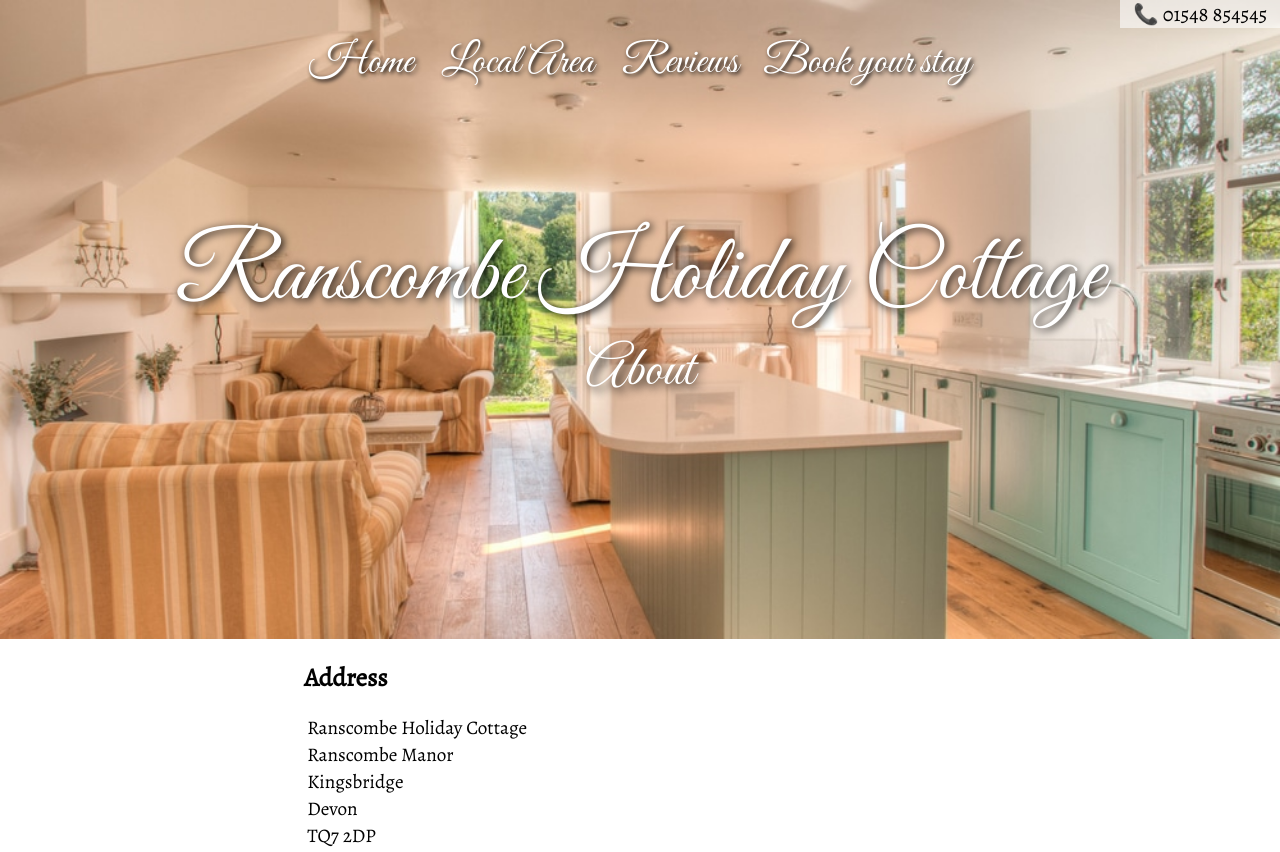
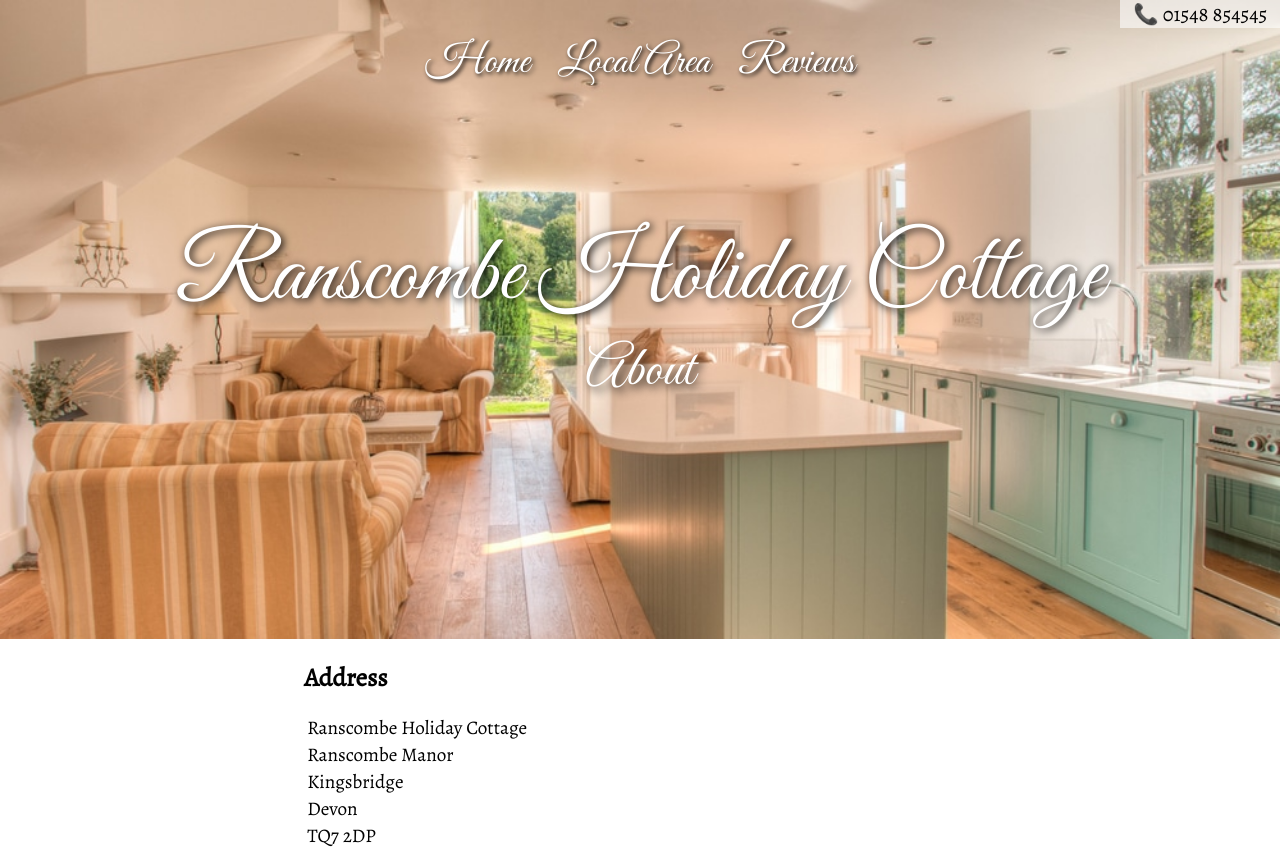
Before and after one commit to ranscombehc/ranscombehc.github.io, a plain HTML site: page about.html in a window 1280 px wide. Shown: the top 852 px of the page. Drawn offline with nearby package versions, Linux system fonts and the light colour scheme.

Commit message:
Commented out Book Your Stay button till it is fixed.

```diff
--- a/about.html
+++ b/about.html
@@ -23,9 +23,9 @@
       <span class="toplinkspan"><a class="pagelink" href=
       "/">Home</a> <a class="pagelink" href="/localarea">Local
       Area</a> <a class="pagelink" href=
-      "/reviews">Reviews</a><a href=
-      "https://via.eviivo.com/ranscombetq7" class="pagelink">Book
-      your stay</a></span>
+      "/reviews">Reviews</a>
+	  <!--<a href="https://via.eviivo.com/ranscombetq7" class="pagelink">Book your stay</a>-->
+	  </span>
     </div>
     <div class="title">
       <a class="homelink" href="/"><span class=
```
Also changed, not shown: index.html (+3 -3 lines), localarea.html (+3 -3 lines), reviews.html (+3 -3 lines).
